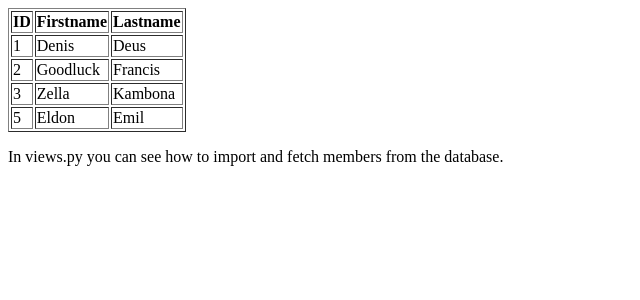
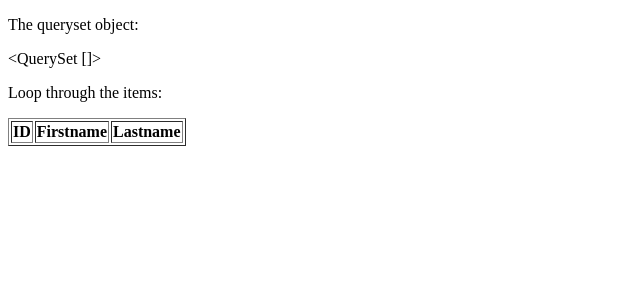
Before and after one commit to denyDeus/DjangoTutorial, a Django app: page /testing/ in a window 1280 px wide. Shown: the top 300 px of the page, without its empty margins (0-640 px from the left). Run offline with Django 5.2, Linux system fonts and the light colour scheme; data comes from the database, SQL or seed files in the repository; lists and menus that the app fills with data are empty.

Commit message:
Update testing view to filter members by firstname and enhance template display

```diff
--- a/Tennis_club/my_tennis_club/members/templates/template.html
+++ b/Tennis_club/my_tennis_club/members/templates/template.html
@@ -1,6 +1,12 @@
 <!DOCTYPE html>
 <html>
 <body>
+
+<p>The queryset object:</p>
+
+{{ mymembers }}
+
+<p>Loop through the items:</p>
 
 <table border='1'>
   <tr>
@@ -11,13 +17,11 @@
   {% for x in mymembers %}
     <tr>
       <td>{{ x.id }}</td>
-        <td>{{ x.firstname }}</td>
+      <td>{{ x.firstname }}</td>
       <td>{{ x.lastname }}</td>
     </tr>
   {% endfor %}
 </table>
 
-<p>In views.py you can see how to import and fetch members from the database.</p>
-
 </body>
 </html>
--- a/Tennis_club/my_tennis_club/members/views.py
+++ b/Tennis_club/my_tennis_club/members/views.py
@@ -23,7 +23,7 @@ def main(request):
   return HttpResponse(template.render())
 
 def testing(request):
-  mydata = Member.objects.all()
+  mydata = Member.objects.filter(firstname='Emil').values()
   template = loader.get_template('template.html')
   context = {
     'mymembers': mydata,
```
